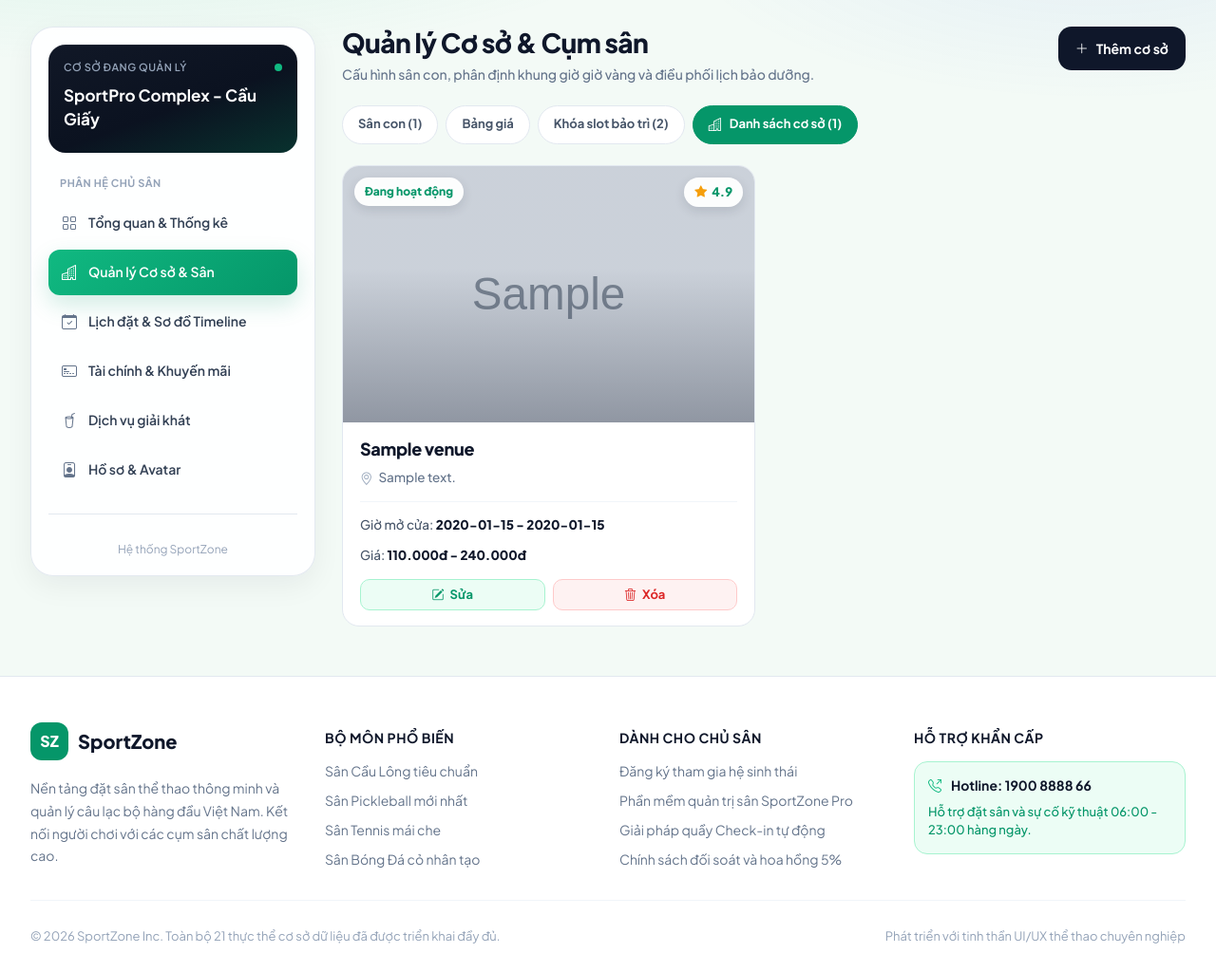
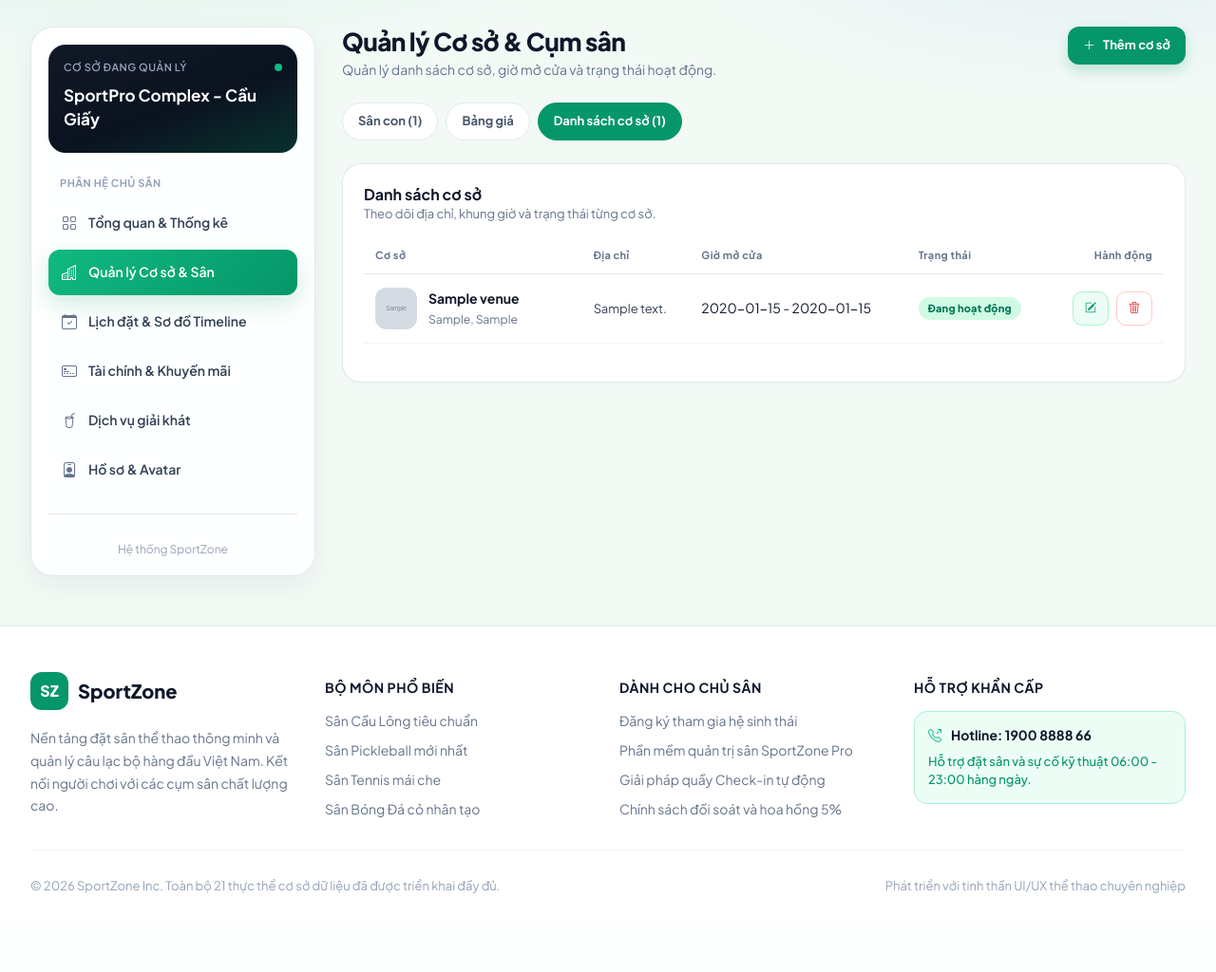
Before and after one commit to NguyenPhuc-Du/Sport-booking, a Node server app: page /owner/facilities/venues in a window 1280 px wide. Shown: the part 84-1108 px from the top of the page at 95% size. After the commit the page ends 1025 px from the top, so only its background shows below. Run offline with Node 20, Linux system fonts and the light colour scheme; a user stored in the database is signed in; tables that the repository leaves empty hold one stand-in row (values such as "Sample post"); grey boxes marked "Sample" are stand-in pictures; some libraries are stand-ins or nearby versions.

Commit message:
fix loi facilities

```diff
--- a/controllers/owner/facility.controller.js
+++ b/controllers/owner/facility.controller.js
@@ -1,9 +1,9 @@
 const facilities = require("../../services/owner/facility.service");
-const Courts = require("../../models/court.model");
-const CourtsType = require("../../models/court-types.model");
 const prefixAdmin = require("../../config/system");
 const paginationHelper = require("../../helper/pagination.helper");
-const Court = require("../../models/court.model");
+
+const PREFIX = prefixAdmin.prefixOwner;
+
 module.exports.index = async (req, res) => {
   const userId = res.locals.user.id;
   const venues = await facilities.getAllVenueByOwnerId(userId);
@@ -25,41 +25,51 @@ module.exports.index = async (req, res) => {
   res.render("owner/pages/facilities/index", {
     pageTitle: "Quản lý Cơ sở & Sân",
     activeMenu: "facilities",
-    courts: courts,
-    venues: venues,
+    courts,
+    venues,
     countVenues,
     countCourts,
     VenueSelected,
-    pagination: pagination,
+    pagination,
   });
 };
+
 module.exports.create = async (req, res) => {
   const userId = res.locals.user.id;
   const venues = await facilities.getAllVenueByOwnerId(userId);
   const type = await facilities.getAllCourtTypes();
   res.render("owner/pages/facilities/create", {
     pageTitle: "Thêm mới sân con",
+    activeMenu: "facilities",
     venues,
     type,
   });
 };
+
 module.exports.edit = async (req, res) => {
   const userId = res.locals.user.id;
   const venues = await facilities.getAllVenueByOwnerId(userId);
   const type = await facilities.getAllCourtTypes();
-  const courts = await facilities.getOneCourtsById(req.params.id);
+  const courts = await facilities.getOneCourtsById(req.params.id, userId);
+  if (!courts) {
+    req.flash("error", "Không tìm thấy sân con");
+    return res.redirect(`${PREFIX}/facilities`);
+  }
   res.render("owner/pages/facilities/edit", {
-    pageTitle: "sửa sân con",
+    pageTitle: "Sửa sân con",
+    activeMenu: "facilities",
     venues,
     type,
     courts,
   });
 };
+
 module.exports.detail = async (req, res) => {
-  const court = await facilities.getCourtDetailById(req.params.id);
+  const userId = res.locals.user.id;
+  const court = await facilities.getCourtDetailById(req.params.id, userId);
   if (!court) {
     req.flash("error", "Không tìm thấy sân con");
-    return res.redirect(`${prefixAdmin.prefixOwner}/facilities`);
+    return res.redirect(`${PREFIX}/facilities`);
   }
 
   const statusLabel = {
@@ -75,12 +85,19 @@ module.exports.detail = async (req, res) => {
     statusLabel: statusLabel[court.status] || court.status,
   });
 };
+
 module.exports.createPost = async (req, res) => {
-  await facilities.createCourts(req.body);
-  req.flash("success", "Thêm mới sân con thành công");
-  res.redirect(req.get("Referer"));
+  try {
+    await facilities.createCourtsForOwner(req.body, res.locals.user.id);
+    req.flash("success", "Thêm mới sân con thành công");
+  } catch (error) {
+    req.flash("error", error.message || "Thêm sân con thất bại");
+  }
+  res.redirect(req.get("Referer") || `${PREFIX}/facilities`);
 };
+
 module.exports.editPost = async (req, res) => {
+  const userId = res.locals.user.id;
   const kept = [].concat(req.body.keep_image_urls || []);
   const added = req.body.new_image_urls || [];
   const image_urls = [...kept, ...added].slice(0, 6);
@@ -95,72 +112,117 @@ module.exports.editPost = async (req, res) => {
     image_urls,
   };
 
-  await facilities.updateOneCourts(req.params.id, body);
+  const ok = await facilities.updateOneCourts(req.params.id, body, userId);
+  if (!ok) {
+    req.flash("error", "Không tìm thấy sân con hoặc không có quyền sửa");
+    return res.redirect(`${PREFIX}/facilities`);
+  }
   req.flash("success", "Cập nhật sân con thành công");
-  res.redirect(`${prefixAdmin.prefixOwner}/facilities`);
+  res.redirect(`${PREFIX}/facilities`);
 };
+
 module.exports.indexVenues = async (req, res) => {
   const userId = res.locals.user.id;
-  const venues = await facilities.getAllVenueByOwnerId(userId);
   const countVenues = await facilities.countVenuesByOwner(userId);
   const countCourts = await facilities.countCourtsByOwner(userId);
+  const pagination = paginationHelper(
+    { currentPage: 1, limitPage: 4 },
+    req.query,
+    countVenues,
+  );
+  const venues = await facilities.findVenuesByOwnerId(userId, pagination);
   res.render("owner/pages/facilities/indexVenues", {
     pageTitle: "Cơ sở",
     activeMenu: "facilities",
-    venues: venues,
+    venues,
     countVenues,
     countCourts,
+    pagination,
   });
 };
+
 module.exports.createVenues = async (req, res) => {
   const userId = res.locals.user.id;
   res.render("owner/pages/facilities/createVenues", {
     pageTitle: "Cơ sở",
     activeMenu: "facilities",
-    userId: userId,
+    userId,
   });
 };
+
 module.exports.createVenuesPost = async (req, res) => {
-  console.log(req.body);
-  await facilities.createOwner(req.body);
-  req.flash("success", "Thêm cơ sở thành công");
-  res.redirect(req.get("Referer"));
+  try {
+    await facilities.createOwner({
+      ...req.body,
+      owner_id: res.locals.user.id,
+    });
+    req.flash("success", "Thêm cơ sở thành công");
+  } catch (error) {
+    req.flash("error", "Thêm cơ sở thất bại");
+  }
+  res.redirect(req.get("Referer") || `${PREFIX}/facilities/venues`);
 };
+
 module.exports.deleteVenues = async (req, res) => {
   try {
-    const id = req.params.id;
-    await facilities.deleteVenues(id);
-    req.flash("success", "Bạn đã xoá cơ sở thành công");
-    res.redirect(req.get("Referer"));
+    const ok = await facilities.deleteVenues(
+      req.params.id,
+      res.locals.user.id,
+    );
+    if (ok) {
+      req.flash("success", "Bạn đã xoá cơ sở thành công");
+    } else {
+      req.flash("error", "Không tìm thấy cơ sở hoặc không có quyền xoá");
+    }
   } catch (error) {
-    req.flash("success", "Bạn đã xoá cơ sở  thất bại");
-    res.redirect(req.get("Referer"));
+    req.flash("error", "Bạn đã xoá cơ sở thất bại");
   }
+  res.redirect(req.get("Referer") || `${PREFIX}/facilities/venues`);
 };
+
 module.exports.editVenues = async (req, res) => {
   const userId = res.locals.user.id;
-  const venues = await facilities.findVenuesById(req.params.id);
+  const venues = await facilities.findVenuesById(req.params.id, userId);
+  if (!venues) {
+    req.flash("error", "Không tìm thấy cơ sở");
+    return res.redirect(`${PREFIX}/facilities/venues`);
+  }
   res.render("owner/pages/facilities/editVenues", {
     pageTitle: "Cơ sở",
     activeMenu: "facilities",
-    userId: userId,
-    venues: venues,
+    userId,
+    venues,
   });
 };
+
 module.exports.editVenuesPost = async (req, res) => {
-  const id = req.params.id;
-  facilities.updateOneVenues(id, req.body);
-  req.flash("success", "Thay đổi dữ liệu cơ sở thành công");
-  res.redirect(req.get("Referer"));
+  const ok = await facilities.updateOneVenues(
+    req.params.id,
+    req.body,
+    res.locals.user.id,
+  );
+  if (!ok) {
+    req.flash("error", "Không tìm thấy cơ sở hoặc không có quyền sửa");
+  } else {
+    req.flash("success", "Thay đổi dữ liệu cơ sở thành công");
+  }
+  res.redirect(req.get("Referer") || `${PREFIX}/facilities/venues`);
 };
+
 module.exports.changeStatus = async (req, res) => {
-  const id = req.params.id;
-  let status = req.params.status;
-  await facilities.updateStatusCourts(id, status);
-  if (status == "active") {
+  const userId = res.locals.user.id;
+  const status = req.params.status;
+  const ok = await facilities.updateStatusCourts(
+    req.params.id,
+    status,
+    userId,
+  );
+  if (!ok) {
+    req.flash("error", "Không tìm thấy sân hoặc không có quyền đổi trạng thái");
+  } else if (status == "active") {
     req.flash("success", "Bảo trì sân thành công");
   } else {
     req.flash("success", "Mở lại sân thành công");
   }
-  res.redirect(req.get("Referer"));
+  res.redirect(req.get("Referer") || `${PREFIX}/facilities`);
 };
--- a/public/admin/css/facilities.css
+++ b/public/admin/css/facilities.css
@@ -1196,3 +1196,73 @@
     font-size: 24px;
   }
 }
+
+/* Venues / courts list helpers */
+.fv-empty {
+  text-align: center;
+  color: #94a3b8;
+  margin: 28px 0 12px;
+  padding: 28px 16px;
+  font-size: 14px;
+  font-weight: 600;
+  background: #f8fafc;
+  border: 1px dashed #cbd5e1;
+  border-radius: 14px;
+}
+
+.fv-pagination {
+  display: flex;
+  justify-content: center;
+  margin-top: 18px;
+}
+
+.fv-list-table th:last-child,
+.fv-list-table td:last-child {
+  text-align: right;
+  white-space: nowrap;
+}
+
+.fv-list-entity {
+  display: flex;
+  align-items: center;
+  gap: 12px;
+  min-width: 180px;
+}
+
+.fv-list-thumb {
+  width: 44px;
+  height: 44px;
+  border-radius: 12px;
+  overflow: hidden;
+  background: #ecfdf5;
+  color: #059669;
+  display: grid;
+  place-items: center;
+  flex: none;
+}
+
+.fv-list-thumb img {
+  width: 100%;
+  height: 100%;
+  object-fit: cover;
+}
+
+.fv-list-name {
+  display: block;
+  font-weight: 700;
+  color: var(--ink);
+}
+
+.fv-list-address {
+  display: inline-block;
+  max-width: 280px;
+  color: #334155;
+  font-size: 13px;
+}
+
+.fv-list-actions {
+  display: inline-flex;
+  align-items: center;
+  justify-content: flex-end;
+  gap: 8px;
+}
--- a/views/owner/pages/facilities/indexVenues.pug
+++ b/views/owner/pages/facilities/indexVenues.pug
@@ -1,70 +1,91 @@
 extends ../../layouts/default.pug
 include ../../../mixins/alert.pug
+include ../../../mixins/pagination.pug
+
 block head
-  +alert-success(5000)
-  +alert-error(5000)
   link(rel="stylesheet" href="/admin/css/facilities.css")
 
 block main
-  .fv-page
-    .fv-head
+  +alert-success(5000)
+  +alert-error(5000)
+
+  .d-flex.justify-content-between.align-items-start.flex-wrap.gap-3.mb-4
+    div
+      h1.sz-title Quản lý Cơ sở &amp; Cụm sân
+      p.sz-subtitle Quản lý danh sách cơ sở, giờ mở cửa và trạng thái hoạt động.
+    .fv-head-actions
+      a.sz-btn.sz-btn-green(href=`${prefixAdmin}/facilities/venues/create`)
+        i.bi.bi-plus-lg
+        | Thêm cơ sở
+
+  .sz-tabs.mb-4
+    a.sz-tab(href=`${prefixAdmin}/facilities`) Sân con (#{countCourts})
+    a.sz-tab(href=`${prefixOwner}/facilities/price-rules`) Bảng giá
+    a.sz-tab.active(href=`${prefixAdmin}/facilities/venues`) Danh sách cơ sở (#{countVenues})
+
+  .sz-card.sz-panel
+    .d-flex.justify-content-between.align-items-center.flex-wrap.gap-2.mb-3
       div
-        h1.fv-title Quản lý Cơ sở &amp; Cụm sân
-        p.fv-sub Cấu hình sân con, phân định khung giờ giờ vàng và điều phối lịch bảo dưỡng.
-      .fv-head-actions
-        a.fv-btn-add(href=`${prefixAdmin}/facilities/venues/create`)
-          i.bi.bi-plus-lg
-          | Thêm cơ sở
+        h2.sz-panel-title Danh sách cơ sở
+        p.sz-panel-sub Theo dõi địa chỉ, khung giờ và trạng thái từng cơ sở.
 
-    .fv-tabs
-      a.fv-tab(href=`${prefixAdmin}/facilities`) Sân con (#{countCourts})
-      a.fv-tab(href=`${prefixOwner}/facilities/price-rules`) Bảng giá
-      a.fv-tab(href="#") Khóa slot bảo trì (2)
-      a.fv-tab.active(href=`${prefixAdmin}/facilities/venues`)
-        i.bi.bi-buildings
-        | Danh sách cơ sở (#{countVenues})
-    .fv-grid
-      each item, index in venues
-        article.fv-card
-          .fv-card-media
-            img(
-              src=item.image_url
-              alt=item.name
-            )
-            if item.status === "active"
-              span.fv-status.fv-status-ok Đang hoạt động
-            else
-              span.fv-status.fv-status-off Ngưng hoạt động
-            span.fv-rating
-              i.bi.bi-star-fill
-              | 4.9
-          .fv-card-body
-            h2.fv-card-name #{item.name}
-            p.fv-address
-              i.bi.bi-geo-alt
-              | #{item.address}
-            .fv-card-foot
-              span
-                | Giờ mở cửa:
-                |
-                strong #{item.open_time} - #{item.close_time}
-              span
-                | Giá:
-                |
-                strong 110.000đ - 240.000đ
-            .fv-card-actions
-              a.fv-btn-edit(
-                href=`${prefixAdmin}/facilities/venues/edit/${item.id}`
-              )
-                i.bi.bi-pencil-square
-                | Sửa
-              button.fv-btn-del(
-                type="button"
-                button-delete
-                data-id=item.id
-              )
-                i.bi.bi-trash3
-                | Xóa
-    form(method='POST' action="" id="form-delete" data-path=`${prefixAdmin}/facilities/venues/delete`)
-    script(src="/js/script.js")
-    script(src="/admin/js/finance.js")
+    if venues && venues.length
+      .table-responsive
+        table.sz-table.fv-list-table
+          thead
+            tr
+              th Cơ sở
+              th Địa chỉ
+              th Giờ mở cửa
+              th Trạng thái
+              th Hành động
+          tbody
+            each item in venues
+              - const venueId = item.id || item._id
+              tr
+                td
+                  .fv-list-entity
+                    span.fv-list-thumb
+                      if item.image_url
+                        img(src=item.image_url alt=item.name)
+                      else
+                        i.bi.bi-buildings
+                    div
+                      strong.fv-list-name= item.name
+                      if item.city || item.district
+                        small.sz-muted= [item.district, item.city].filter(Boolean).join(", ")
+                td
+                  span.fv-list-address= item.address || "—"
+                td
+                  if item.open_time || item.close_time
+                    | #{item.open_time || "—"} - #{item.close_time || "—"}
+                  else
+                    | —
+                td
+                  if item.status === "active"
+                    span.sz-badge.sz-badge-ok Đang hoạt động
+                  else
+                    span.sz-badge.sz-badge-danger Ngưng hoạt động
+                td
+                  .fv-list-actions
+                    a.sz-btn.sz-btn-edit.sz-btn-sm(
+                      href=`${prefixAdmin}/facilities/venues/edit/${venueId}`
+                      title="Sửa"
+                    )
+                      i.bi.bi-pencil-square
+                    button.sz-btn.sz-btn-outline-danger.sz-btn-sm(
+                      type="button"
+                      button-delete
+                      data-id=venueId
+                      title="Xóa"
+                    )
+                      i.bi.bi-trash3
+    else
+      .fv-empty Không có cơ sở
+
+    nav.fv-pagination(aria-label="Phân trang cơ sở")
+      +pagination(pagination)
+
+  form(method="POST" action="" id="form-delete" data-path=`${prefixAdmin}/facilities/venues/delete`)
+  script(src="/js/script.js")
+  script(src="/admin/js/finance.js")
```
Also changed, not shown: services/owner/facility.service.js (+70 -18 lines), views/owner/pages/facilities/editVenues.pug (+6 -3 lines), views/owner/pages/facilities/index.pug (+53 -44 lines).
